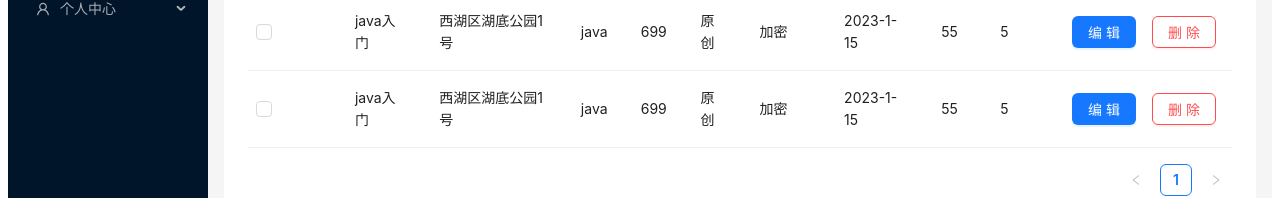
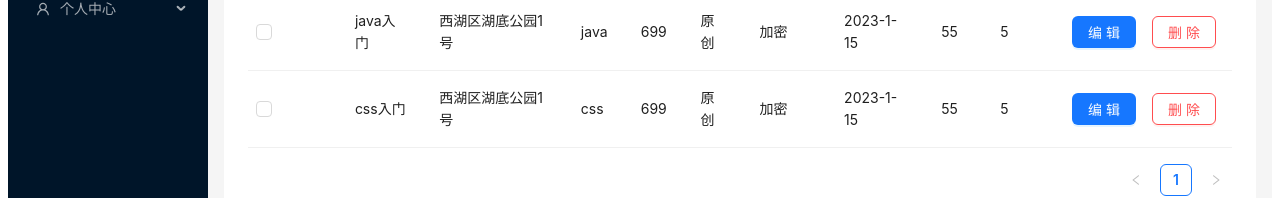
Before and after one commit to wzllby/my_blog, a React (Create React App) app in the folder web/myblog-back-management/: page /main/artlist in a window 1280 px wide. Shown: the part 203-401 px from the top of the page. Built offline with nearby package versions, Linux system fonts and the light colour scheme.

Commit message:
axios和表çèaxios初始化和表格中的按钮事件

```diff
--- /dev/null
+++ b/web/myblog-back-management/src/common/axios/axios.js
@@ -0,0 +1,5 @@
+import axios from "axios";
+
+axios.defaults.baseURL = 'http://localhost:4558';
+// axios.defaults.headers.common['Authorization'] = AUTH_TOKEN;
+axios.defaults.headers.post['Content-Type'] = 'application/x-www-form-urlencoded';
--- a/web/myblog-back-management/src/component/ArticleList/index.jsx
+++ b/web/myblog-back-management/src/component/ArticleList/index.jsx
@@ -1,7 +1,8 @@
-import { Table,Space, Button } from 'antd';
+import { Table,Space, Button, Popconfirm, Modal } from 'antd';
 import { useState } from 'react';
+import Publish from '../../Publish'
 
-    const dataSource = [
+    const data = [
     {
       key: '1',
       cover: '',
@@ -18,9 +19,9 @@ import { useState } from 'react';
     {
       key: '2',
       cover: '',
-      title: 'java入门',
+      title: 'css入门',
       class: '西湖区湖底公园1号',
-      babel: 'java',
+      babel: 'css',
       words_num: 699,
       post_formats: '加密',
       post_time: '2023-1-15',
@@ -29,7 +30,22 @@ import { useState } from 'react';
       state: '原创'
     },
   ];
+    const App = () => {
+      const [isModalOpen, setIsModalOpen] = useState(false);
+      const [dataSource, setDataSource] = useState(data);
 
+      const showPopconfirm = (e) => {
+        console.log(e)
+        const newDate = data.filter(x => x.key !== e);
+        setDataSource(newDate);
+        this.data = newDate;
+      };
+      const showModal = () => {
+        setIsModalOpen(true);
+      };
+      const handleOk = () => {
+        setIsModalOpen(false);
+      };
       const columns = [
         {
           title: '封面',
@@ -84,16 +100,27 @@ import { useState } from 'react';
         {
           title: '操作',
           key: 'action',
-      render: () => (
+          render: (_, record) => (
+
             <Space size="middle">
-          <Button type='primary'>编辑</Button>
-          <Button danger onClick={() => {}}>删除</Button>
+              <Button type='primary' onClick={showModal}>编辑</Button>
+              <Modal title="Basic Modal" open={isModalOpen} onOk={handleOk}>
+                <Publish />
+              </Modal>
+              <Popconfirm
+                title="警告"
+                description="确认要删除本条数据？"
+                onConfirm={() => showPopconfirm(record.key)}
+              >
+                <Button danger >删除</Button>
+              </Popconfirm>
+
+
             </Space>
+
           ),
         },
       ];
-    const App = () => {
-
       const [selectedRowKeys, setSelectedRowKeys] = useState([]);
       const onSelectChange = (newSelectedRowKeys) => {
         console.log('selectedRowKeys changed: ', newSelectedRowKeys);
--- a/web/myblog-back-management/src/component/BabelList/index.jsx
+++ b/web/myblog-back-management/src/component/BabelList/index.jsx
@@ -1,4 +1,4 @@
-import { Table } from 'antd';
+import { Table, Space, Button } from 'antd';
 import { useState } from 'react';
 
     const dataSource = [
@@ -32,6 +32,16 @@ import { useState } from 'react';
       dataIndex: 'create_time',
       key: 'create_time',
     },
+    {
+      title: '操作',
+      key: 'action',
+      render: () => (
+        <Space size="middle">
+          <Button type='primary'>编辑</Button>
+          <Button danger onClick={() => {}}>删除</Button>
+        </Space>
+      ),
+    },
   ];
     const App = () => {
       const [selectedRowKeys, setSelectedRowKeys] = useState([]);
--- a/web/myblog-back-management/src/component/ClassList/index.jsx
+++ b/web/myblog-back-management/src/component/ClassList/index.jsx
@@ -1,4 +1,4 @@
-import { Table } from 'antd';
+import { Table, Button, Space } from 'antd';
 import { useState } from 'react';
 
     const dataSource = [
@@ -32,6 +32,16 @@ import { useState } from 'react';
       dataIndex: 'create_time',
       key: 'create_time',
     },
+    {
+      title: '操作',
+      key: 'action',
+      render: () => (
+        <Space size="middle">
+          <Button type='primary'>编辑</Button>
+          <Button danger onClick={() => {}}>删除</Button>
+        </Space>
+      ),
+    },
   ];
     const App = () => {
       const [selectedRowKeys, setSelectedRowKeys] = useState([]);
```
Lines whose indentation alone changed are shown as unchanged.
